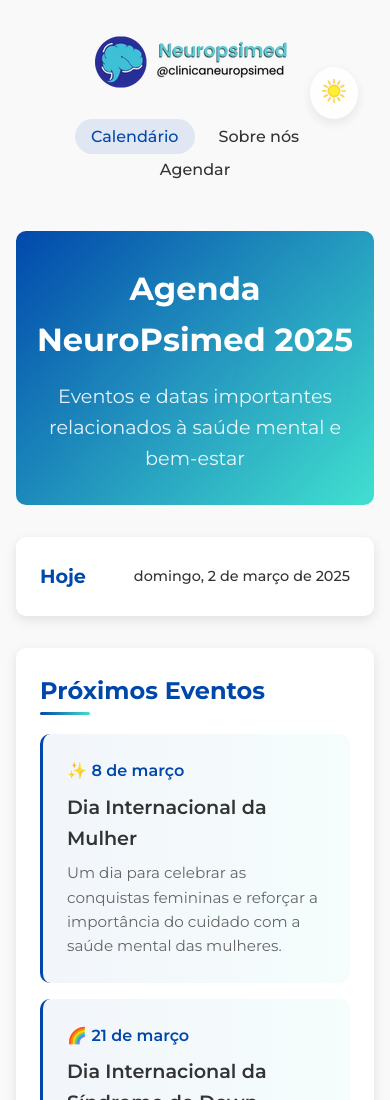
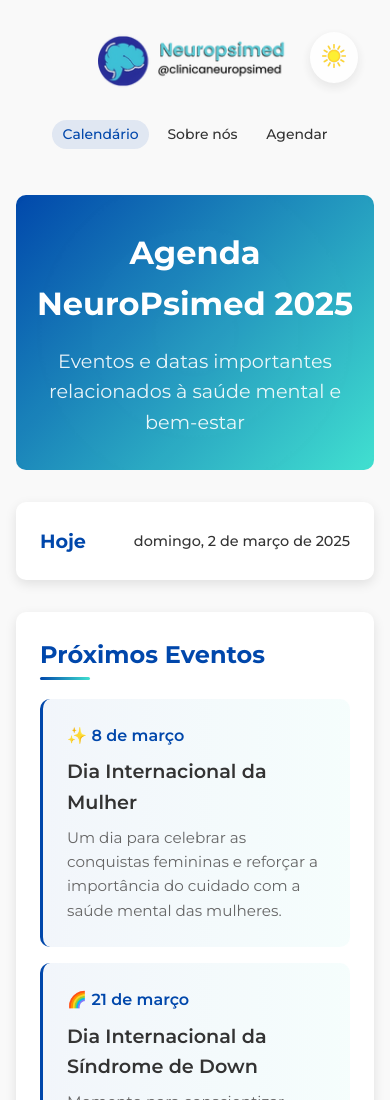
Before and after one commit to Famoliveira/site-datas-neuropsimed, a plain HTML site: page index.html in a window 390 px wide. Shown: the top 1100 px of the page. Drawn offline with Linux system fonts and the light colour scheme.

Commit message:
Ajusta responsividade para dispositivos móveis com melhorias em tamanhos de fonte e espaçamento

```diff
--- a/styles.css
+++ b/styles.css
@@ -688,8 +688,13 @@ social-icons {
     }
 }
 
-/* Ajustes específicos para telas menores */
+/* Ajustes intermediários entre Mobile L (425px) e Mobile M (375px) */
 @media (max-width: 425px) {
+    nav a {
+        font-size: 0.9rem;
+        padding: 0.4rem 0.7rem;
+    }
+
     .logo img {
         height: 60px;
     }
@@ -697,6 +702,17 @@ social-icons {
     #dark-mode-toggle img {
         width: 24px;
         height: 24px;
+    }
+}
+
+@media (max-width: 400px) {
+    nav a {
+        font-size: 0.87rem;
+        padding: 0.4rem 0.65rem;
+    }
+
+    .logo img {
+        height: 58px;
     }
 }
 
@@ -722,6 +738,18 @@ social-icons {
     #dark-mode-toggle img {
         width: 22px;
         height: 22px;
+    }
+}
+
+/* Ajustes intermediários entre Mobile M (375px) e Mobile S (320px) */
+@media (max-width: 350px) {
+    nav a {
+        font-size: 0.82rem;
+        padding: 0.35rem 0.55rem;
+    }
+
+    .logo img {
+        height: 52px;
     }
 }
 
```
